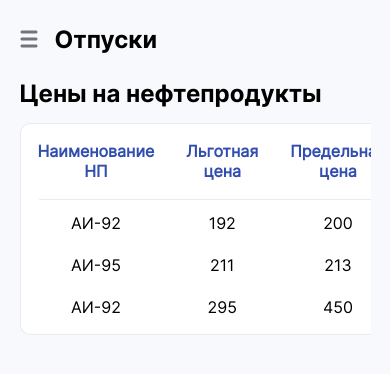
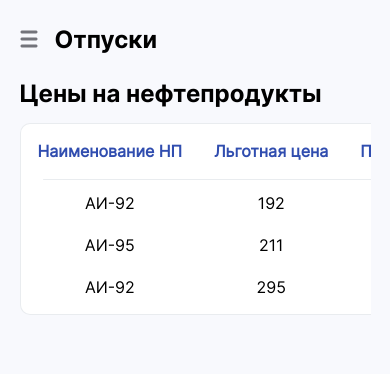
Before and after one commit to znewk/sunp, a Next.js app: page /cabinet in a window 390 px wide. Shown: the top 374 px of the page. Built offline with nearby package versions, Linux system fonts and the light colour scheme.

Commit message:
tables adaptation

```diff
--- a/src/components/Table/index.js
+++ b/src/components/Table/index.js
@@ -6,11 +6,13 @@ const Table = ({title, info, ...props}) => {
         <div className={styles.container}>
             <h2 className={styles.title}>{title}</h2>
 
-            <table className={styles.table}>
-                {
-                    title == "Цены на нефтепродукты" && <NeftPricesTable info={info}/>
-                }
-            </table>
+            <div className={styles.tableBody}>
+                <table className={styles.table}>
+                    {
+                        title == "Цены на нефтепродукты" && <NeftPricesTable info={info}/>
+                    }
+                </table>
+            </div>
         </div>
     )
 }
--- a/src/components/Table/styes.module.css
+++ b/src/components/Table/styes.module.css
@@ -1,6 +1,5 @@
 .container{
     padding: 0;
-    overflow: hidden;
 }
 .title{
     margin: 0;
@@ -19,6 +18,7 @@
 .columnTitle{
     padding: 15px;
     color: #304DAF;
+    white-space: nowrap;
 }
 
 .hr{
@@ -30,20 +30,28 @@
 }
 .td{
     text-align: center;
-    padding: 10px 0;
+    padding: 10px;
+    box-sizing: content-box;
 }
 
 .changeBtn{
     cursor: pointer;
+    white-space: nowrap;
 }
 
 @media screen and (max-width: 767px){
+    .container{
+        overflow: hidden;
+    }
+    .tableBody{
+        overflow: scroll;
+    }
     .table{
         box-sizing: content-box;
         width: auto;
-        overflow: hidden;
+        overflow: scroll;
     }
-    .table tbody {
-        overflow-x: auto;
+    .table * {
+        overflow-x: scroll;
     }
 }
```
